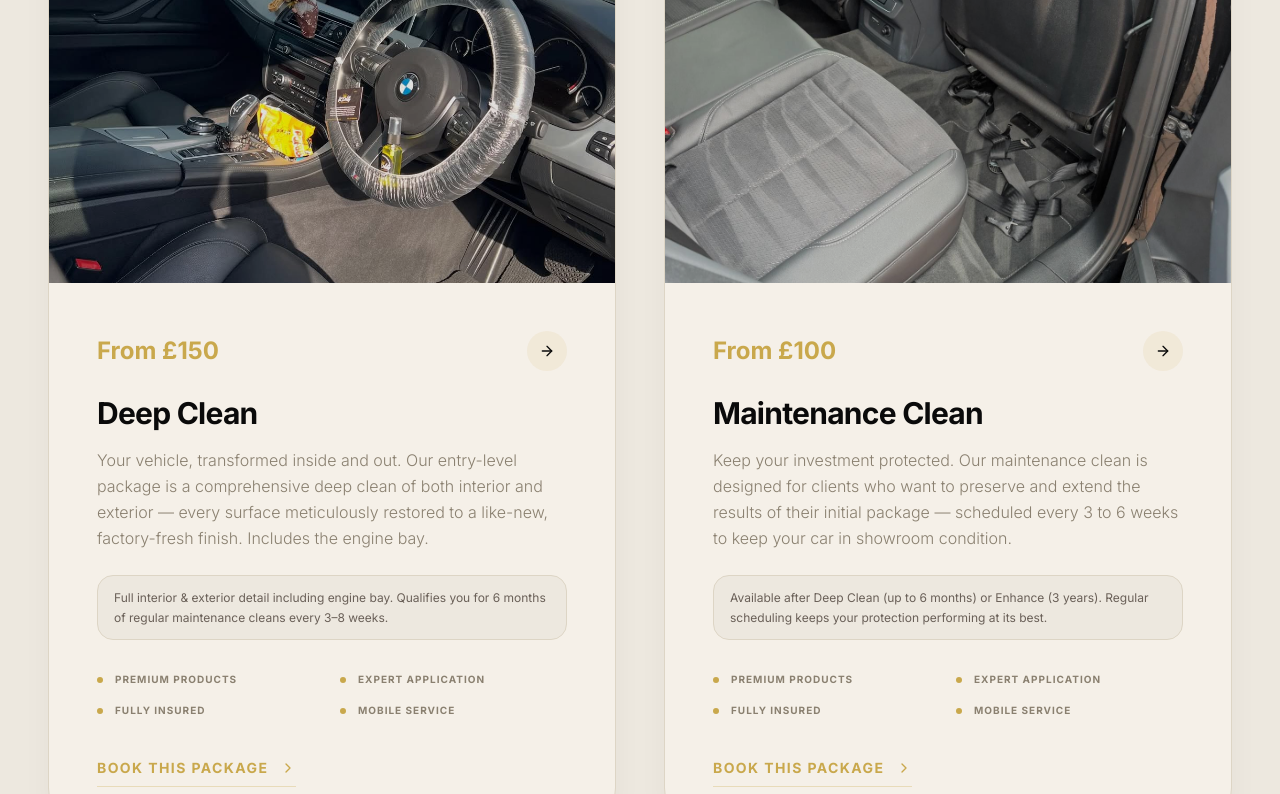
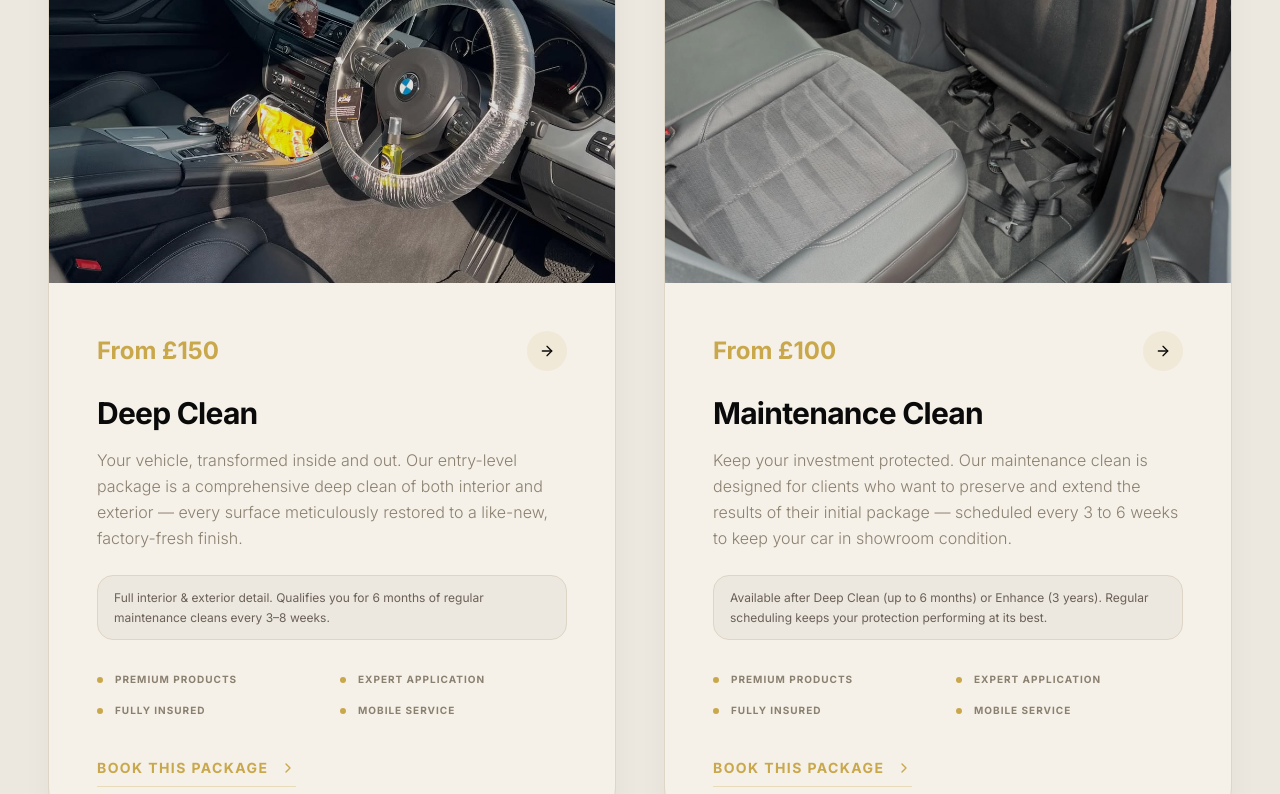
Before and after one commit to mronukumar30/rd-new, a React (Vite) app: page / in a window 1280 px wide. Shown: the part 3429-4223 px from the top of the page. Built offline with nearby package versions, Linux system fonts and the light colour scheme; a web font is replaced by a local one.

Commit message:
Remove engine bay detailing references from Deep Clean service

```diff
--- a/index.html
+++ b/index.html
@@ -146,7 +146,7 @@
             "itemOffered": {
               "@type": "Service",
               "name": "Deep Clean",
-              "description": "Full interior and exterior detail including engine bay. Comprehensive deep clean restoring your vehicle to a factory-fresh finish. 5-6 hours."
+              "description": "Full interior and exterior detail. Comprehensive deep clean restoring your vehicle to a factory-fresh finish. 5-6 hours."
             },
             "priceSpecification": {
               "@type": "PriceSpecification",
--- a/src/App.tsx
+++ b/src/App.tsx
@@ -329,7 +329,6 @@ const FeatureHighlights = () => {
   const scaleCar = useTransform(scrollYProgress, [0, 1], [1.1, 0.95]);
 
   const hotspots = [
-    { id: 2, x: "40%", y: "63%", position: "up", title: "Engine Bay", desc: "Deep degreasing." },
     { id: 3, x: "57.5%", y: "35%", position: "up", title: "Glass Coating", desc: "Water repellency." },
     { id: 4, x: "81%", y: "42%", position: "up", title: "Interior Detailing", desc: "Deep cleaning." },
     { id: 5, x: "70%", y: "52%", position: "down", title: "Ceramic Coating", desc: "12–36m protection." },
@@ -361,7 +360,7 @@ const FeatureHighlights = () => {
           <motion.img
             style={{ scale: scaleCar }}
             src="/722146985_1472920484875090_4630907555464459328_n.jpg"
-            alt="Professional car detailing treatment by King of Detailing in Luton — ceramic coating, paint correction and engine bay cleaning"
+            alt="Professional car detailing treatment by King of Detailing in Luton — ceramic coating, paint correction and deep cleaning"
             className="w-full h-auto rounded-3xl shadow-2xl opacity-90"
           />
 
--- a/src/constants.ts
+++ b/src/constants.ts
@@ -2,8 +2,8 @@ export const SERVICES = [
   {
     id: 'deep-clean',
     title: 'Deep Clean',
-    benefit: 'Your vehicle, transformed inside and out. Our entry-level package is a comprehensive deep clean of both interior and exterior — every surface meticulously restored to a like-new, factory-fresh finish. Includes the engine bay.',
-    description: 'Full interior & exterior detail including engine bay. Qualifies you for 6 months of regular maintenance cleans every 3–8 weeks.',
+    benefit: 'Your vehicle, transformed inside and out. Our entry-level package is a comprehensive deep clean of both interior and exterior — every surface meticulously restored to a like-new, factory-fresh finish.',
+    description: 'Full interior & exterior detail. Qualifies you for 6 months of regular maintenance cleans every 3–8 weeks.',
     price: 'From £150',
     duration: '5–6 Hours',
     image: '/DEEP CLEAN 🚨We had this beautiful bmw 535d in for a deep cleanWe manage to reset the leather se.jpg',
@@ -193,6 +193,6 @@ export const FAQ_DATA = [
   },
   {
     question: "What's the difference between a deep clean and a maintenance clean?",
-    answer: "A deep clean is our comprehensive entry-level package — a full interior and exterior detail including the engine bay, restoring your car to a like-new finish. A maintenance clean is a lighter, regular service designed to preserve and extend the results of your initial package (Deep Clean or Enhance), scheduled every 3–6 weeks. You need an initial package before you can access our maintenance plan."
+    answer: "A deep clean is our comprehensive entry-level package — a full interior and exterior detail, restoring your car to a like-new finish. A maintenance clean is a lighter, regular service designed to preserve and extend the results of your initial package (Deep Clean or Enhance), scheduled every 3–6 weeks. You need an initial package before you can access our maintenance plan."
   },
 ];
```
